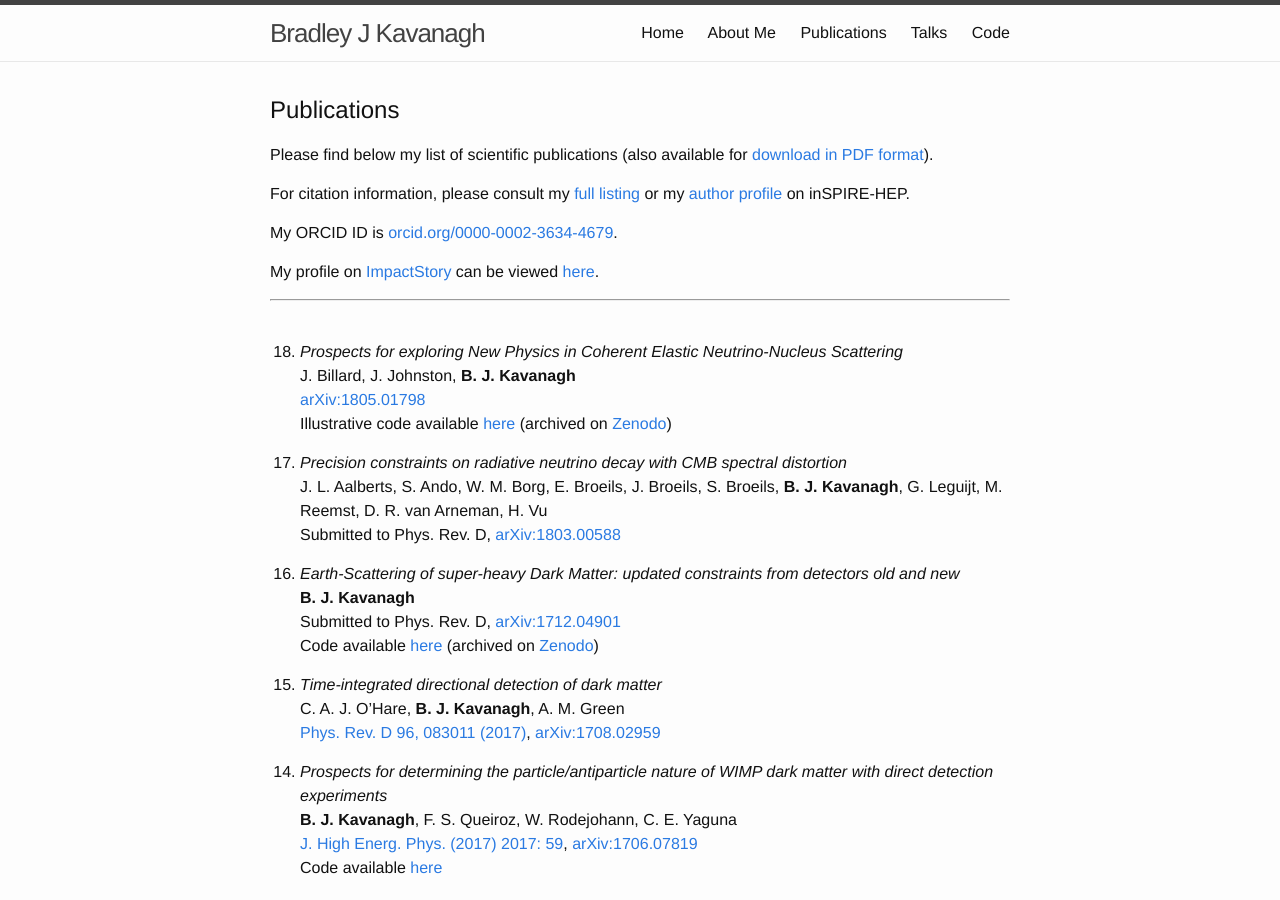
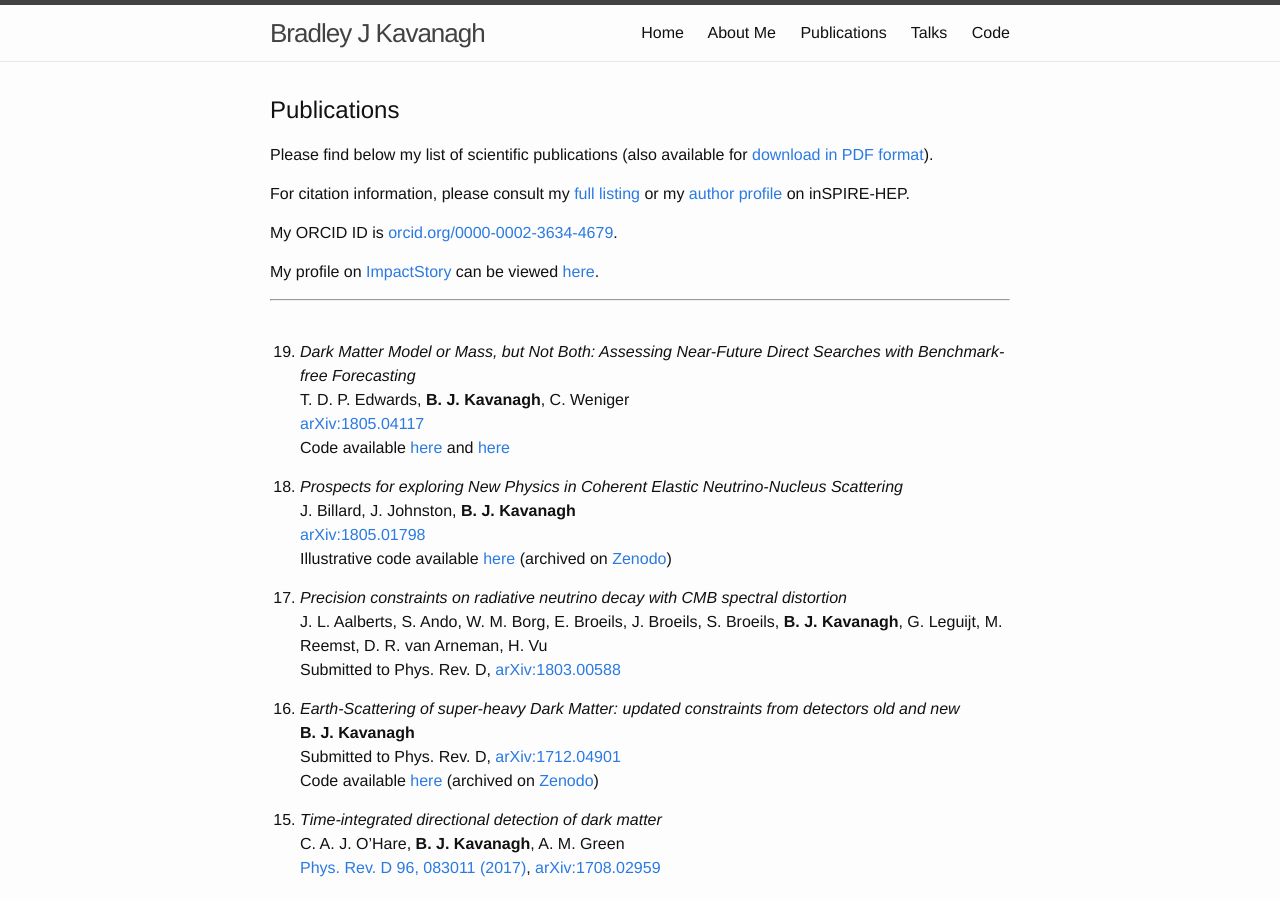
Before and after one commit to bradkav/bradkav.github.io, a Jekyll site: the page built from publications.md, in a window 1280 px wide and 900 px high. Built offline with Jekyll 4.4.1, drawn with Linux system fonts in a browser that asks for light colours.

Commit message:
Added benchmark-free paper

```diff
--- a/publications.md
+++ b/publications.md
@@ -18,6 +18,11 @@ My profile on [ImpactStory](https://impactstory.org/) can be viewed [here](https
 
 ***
 <br>
+
+19. *Dark Matter Model or Mass, but Not Both: Assessing Near-Future Direct Searches with Benchmark-free Forecasting*
+T. D. P. Edwards, **B. J. Kavanagh**, C. Weniger
+[arXiv:1805.04117](https://arxiv.org/abs/1805.04117)
+Code available [here](https://github.com/bradkav/WIMpy_NREFT) and [here](https://github.com/tedwards2412/benchmark_free_forecasting)
 
 18. *Prospects for exploring New Physics in Coherent Elastic Neutrino-Nucleus Scattering*
 J. Billard, J. Johnston, **B. J. Kavanagh**
```
